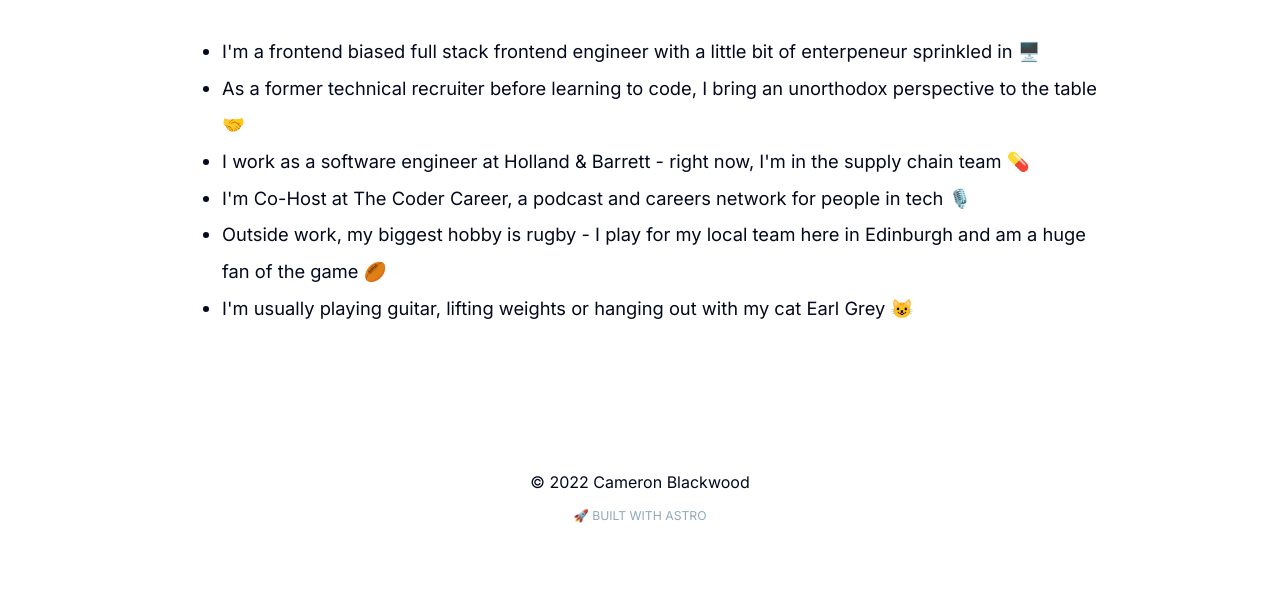
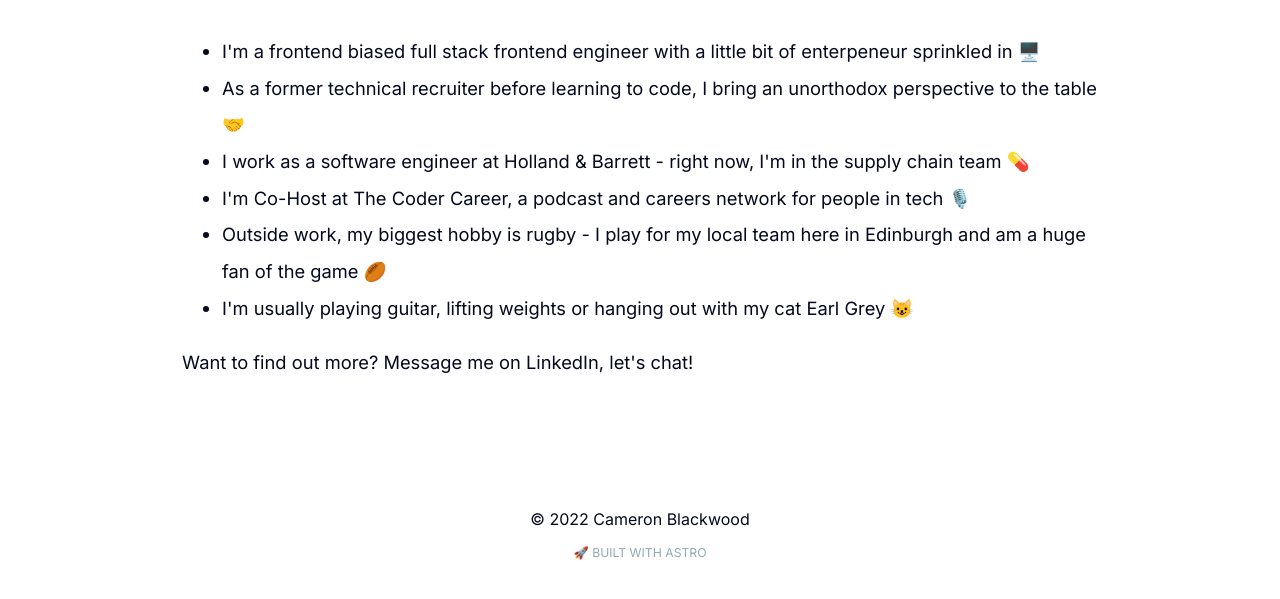
Before and after one commit to Reikon95/astro-portfolio, an Astro site: page /about in a window 1280 px wide. Shown: the part 245-844 px from the top of the page. Built offline with nearby package versions, Linux system fonts and the light colour scheme; Astro itself is replaced by a stand-in of ours.

Commit message:
bullet points

```diff
--- a/src/pages/about.astro
+++ b/src/pages/about.astro
@@ -47,6 +47,7 @@ const { hideNav } = Astro.props;
             cat Earl Grey 😺
           </li>
         </ul>
+        <span>Want to find out more? Message me on LinkedIn, let's chat!</span>
       </div>
 
       {!hideNav && <Footer />}
```
